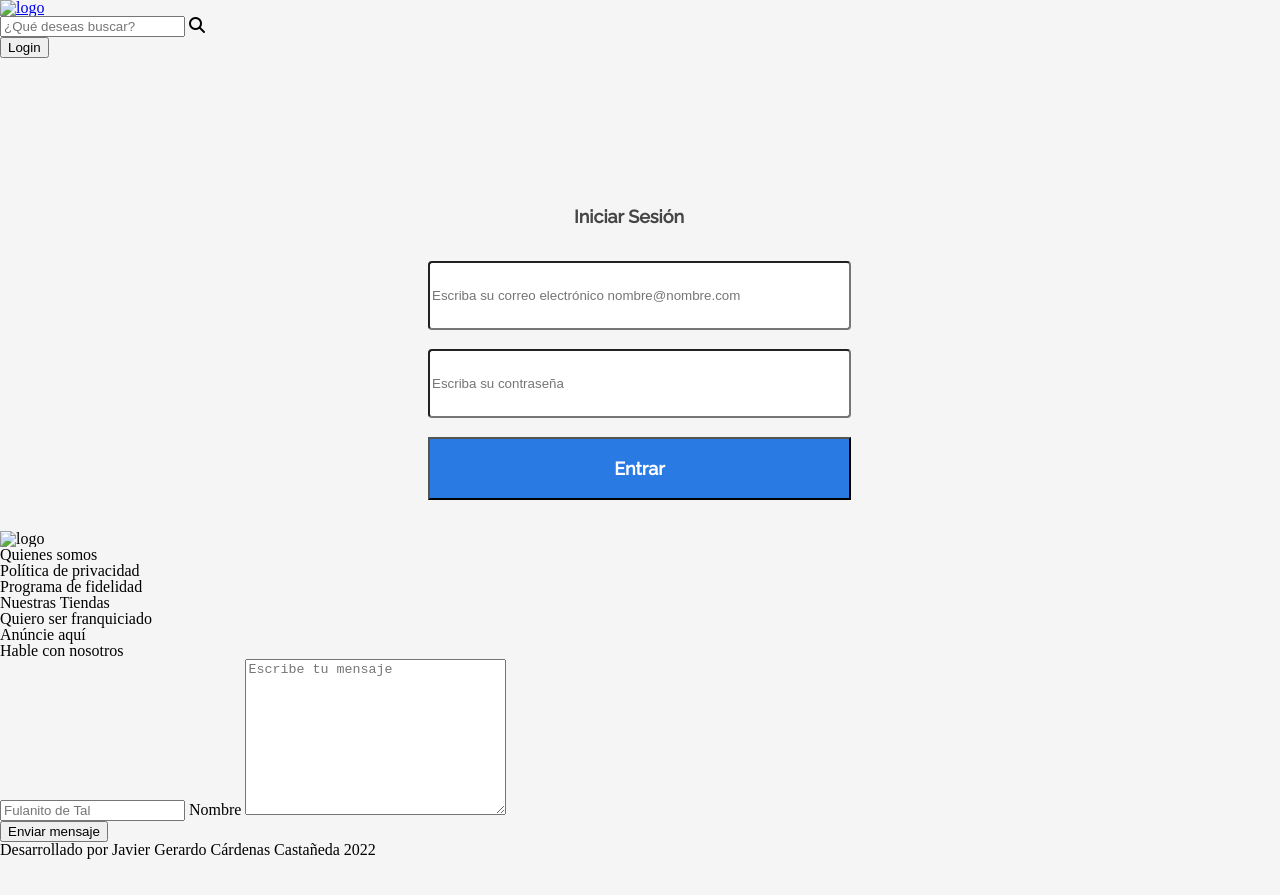
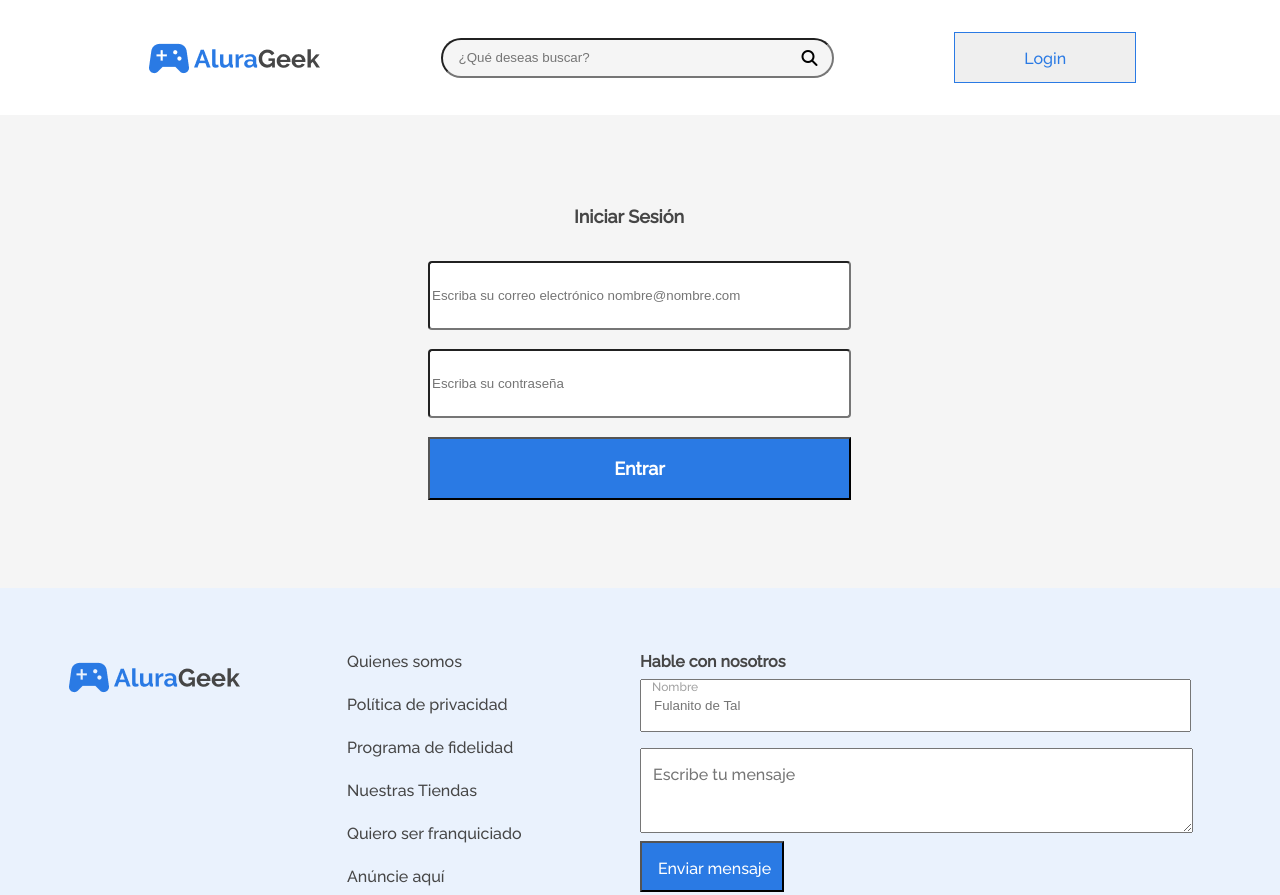
Before and after one commit to JGCardenasMX/Challenge-Front-End-02, a website: page login.html in a window 1280 px wide. Shown: the top 895 px of the page. Drawn offline with Linux system fonts and the light colour scheme; the site is published under a folder, as on GitHub Pages, so addresses that start at the root find nothing.

Commit message:
Se arrega el acceso a las imagenes y css

```diff
--- a/css/superior-Exterior.css
+++ b/css/superior-Exterior.css
@@ -8,7 +8,7 @@
     width: 100%;
     height: 352px;
 
-    background: linear-gradient(180deg, rgba(0, 0, 0, 0) 41.15%, rgba(0, 0, 0, 0.8) 100%), url("/imagenes/Exterior.png");
+    background: linear-gradient(180deg, rgba(0, 0, 0, 0) 41.15%, rgba(0, 0, 0, 0.8) 100%), url("../imagenes/Exterior.png");
     background-size: cover;
 }
 
--- a/login.html
+++ b/login.html
@@ -8,8 +8,9 @@
     <link rel="stylesheet" href="reset.css">
     <link rel="stylesheet" href="style.css">
     <link rel="stylesheet" href="style-login.css">
-    <link rel="stylesheet" href="/css/superior-Interior.css">
-    <link rel="stylesheet" href="/css/rodapie.css">
+    <link rel="stylesheet" href="css/superior-Exterior.css">
+    <link rel="stylesheet" href="css/superior-Interior.css">
+    <link rel="stylesheet" href="css/rodapie.css">
 
     <link rel="preconnect" href="https://fonts.googleapis.com">
     <link rel="preconnect" href="https://fonts.gstatic.com" crossorigin>
@@ -22,7 +23,7 @@
         <section class="superiorInterior">
             <div class="superiorIntCentro">
                 <div class="areaLogo">
-                    <a href="index.html"><img src="/imagenes/Logo.png" alt="logo"></a>
+                    <a href="index.html"><img src="imagenes/Logo.png" alt="logo"></a>
                 </div>
                 <div class="superiorBusqueda">
                     <input class="barraBusqueda" id="barraBusqueda" type="search" placeholder="¿Qué deseas buscar?" data-buscar>
@@ -49,7 +50,7 @@
     <section class="rodapie">
         <div class="pieDePagina">
             <div class="pieDePaginaContenido">
-                    <img src="/imagenes/Logo.png" alt="logo">
+                    <img src="imagenes/Logo.png" alt="logo">
                     <div class="sobre">
                         <ul >
                             <li>Quienes somos</li>
```
Also changed, not shown: agregar.html (+2 -2 lines), editar-producto.html (+2 -2 lines), index.html (+1 -1 lines), producto.html (+2 -2 lines), productos.html (+2 -2 lines).
